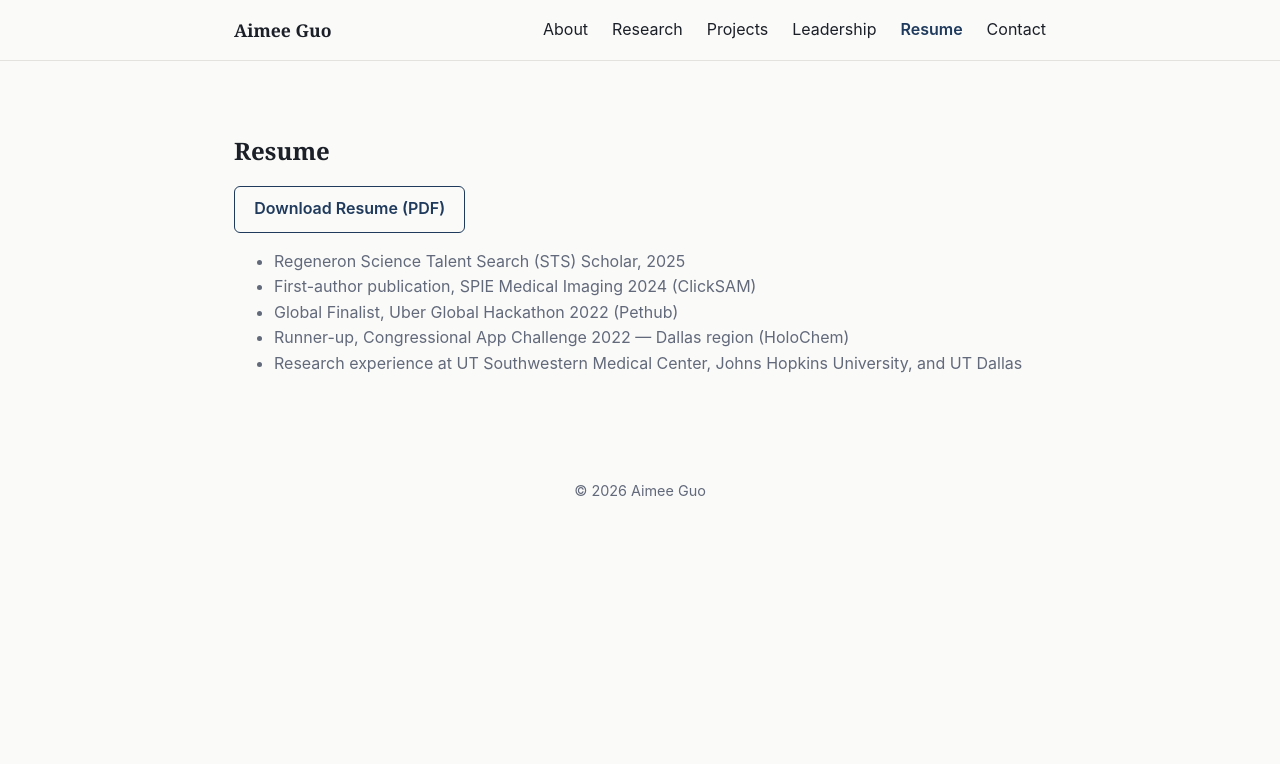
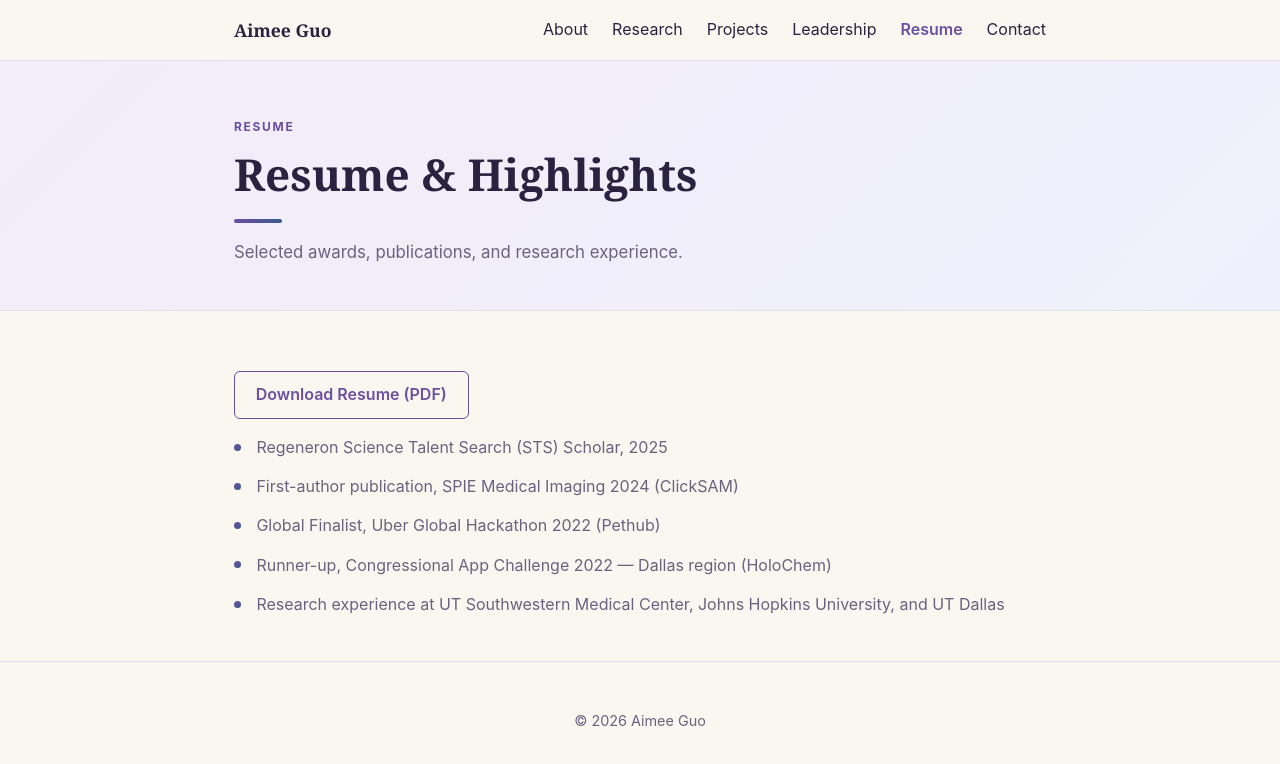
Before and after one commit to aimeeguo24/aimeeguo24.github.io, a plain HTML site: page resume.html in a window 1280 px wide. Drawn offline with Linux system fonts and the light colour scheme.

Commit message:
Redesign inner pages with cream/purple/blue palette and page headers
Swap the navy/slate palette for a warm cream background with purple
and blue accents. Each inner page gets a gradient page-header band
with an eyebrow label, title, accent bar, and subtitle, replacing
the plain section heading. Project cards, buttons, and list bullets
pick up the new accent colors for a more cohesive, professional look.

Co-Authored-By: Claude Sonnet 5 <noreply@anthropic.com>

```diff
--- a/resume.html
+++ b/resume.html
@@ -26,8 +26,16 @@
   </header>
 
   <main>
+    <section class="page-hero">
+      <div class="page-hero-inner">
+        <p class="eyebrow">Resume</p>
+        <h1>Resume & Highlights</h1>
+        <div class="accent-bar"></div>
+        <p class="subtitle">Selected awards, publications, and research experience.</p>
+      </div>
+    </section>
+
     <section class="section">
-      <h2>Resume</h2>
       <p>
         <!-- TODO: drop your resume PDF into assets/resume.pdf, or remove this link if not ready yet -->
         <a class="btn btn-outline" href="assets/resume.pdf" target="_blank" rel="noopener">Download Resume (PDF)</a>
--- a/style.css
+++ b/style.css
@@ -1,16 +1,21 @@
 :root {
-  --bg: #fafaf9;
-  --text: #1b1f27;
-  --muted: #62697a;
-  --accent: #1f3a5c;
-  --accent-hover: #16293f;
-  --border: #e3e2df;
-  --card-bg: #f2f1ee;
+  --bg: #faf6f0;
+  --text: #2a2340;
+  --muted: #6b6280;
+  --accent: #6c4fa1;
+  --accent-2: #3a5a8c;
+  --accent-hover: #55407f;
+  --border: #e6ddea;
+  --card-bg: #f3ecf4;
   --max-width: 860px;
 
-  --hero-bg: #0d1626;
-  --hero-text: #f5f6f8;
-  --hero-muted: #97a2b8;
+  --hero-bg-start: #241b3f;
+  --hero-bg-end: #1b2c4a;
+  --hero-text: #faf6f0;
+  --hero-muted: #c9bfe0;
+
+  --band-start: #f3ecf9;
+  --band-end: #eef1fb;
 }
 
 * {
@@ -70,7 +75,7 @@ h1, h2, h3 {
 }
 
 .site-header.scrolled {
-  box-shadow: 0 1px 6px rgba(0, 0, 0, 0.06);
+  box-shadow: 0 1px 10px rgba(108, 79, 161, 0.12);
 }
 
 .nav-links {
@@ -107,7 +112,7 @@ h1, h2, h3 {
   display: block;
 }
 
-/* Hero */
+/* Hero (home) */
 
 .hero {
   min-height: calc(100vh - 61px);
@@ -120,7 +125,7 @@ h1, h2, h3 {
   gap: 1.25rem;
   padding: 3rem 1.5rem;
   position: relative;
-  background: var(--hero-bg);
+  background: linear-gradient(135deg, var(--hero-bg-start), var(--hero-bg-end));
   color: var(--hero-text);
 }
 
@@ -179,17 +184,61 @@ h1, h2, h3 {
   }
 }
 
+/* Page header (inner pages) */
+
+.page-hero {
+  background: linear-gradient(135deg, var(--band-start), var(--band-end));
+  border-bottom: 1px solid var(--border);
+}
+
+.page-hero-inner {
+  max-width: var(--max-width);
+  margin: 0 auto;
+  padding: 3.5rem 1.5rem 2.75rem;
+}
+
+.eyebrow {
+  text-transform: uppercase;
+  letter-spacing: 0.14em;
+  font-size: 0.75rem;
+  font-weight: 700;
+  color: var(--accent);
+  margin: 0 0 0.75rem;
+}
+
+.page-hero h1 {
+  font-size: clamp(2rem, 4vw, 2.75rem);
+  margin: 0;
+}
+
+.accent-bar {
+  width: 3rem;
+  height: 4px;
+  border-radius: 2px;
+  background: linear-gradient(90deg, var(--accent), var(--accent-2));
+  margin: 1.1rem 0 0;
+}
+
+.page-hero .subtitle {
+  color: var(--muted);
+  font-size: 1.05rem;
+  margin: 1rem 0 0;
+  max-width: 40rem;
+}
+
+/* Buttons */
+
 .btn {
   display: inline-block;
-  background: var(--accent);
+  background: linear-gradient(135deg, var(--accent), var(--accent-2));
   color: #fff;
-  padding: 0.6rem 1.2rem;
+  padding: 0.65rem 1.3rem;
   border-radius: 6px;
   font-weight: 600;
 }
 
 .btn:hover {
-  background: var(--accent-hover);
+  filter: brightness(0.93);
   text-decoration: none;
 }
 
@@ -199,23 +248,16 @@ h1, h2, h3 {
   border: 1px solid var(--accent);
 }
 
+.btn-outline:hover {
+  background: var(--card-bg);
+}
+
 /* Sections */
 
 .section {
   max-width: var(--max-width);
   margin: 0 auto;
-  padding: 2.5rem 1.5rem;
-  border-top: 1px solid var(--border);
-}
-
-main > .section:first-child {
-  border-top: none;
-  padding-top: 3.5rem;
-}
-
-.section h2 {
-  font-size: 1.5rem;
-  margin-bottom: 1.25rem;
+  padding: 2.75rem 1.5rem;
 }
 
 /* Projects */
@@ -229,38 +271,76 @@ main > .section:first-child {
 .project-card {
   background: var(--card-bg);
   border: 1px solid var(--border);
-  border-radius: 8px;
-  padding: 1.25rem;
+  border-radius: 10px;
+  padding: 1.5rem;
+  transition: box-shadow 0.2s ease, transform 0.2s ease, border-color 0.2s ease;
+}
+
+.project-card:hover {
+  border-color: var(--accent);
+  box-shadow: 0 10px 28px rgba(108, 79, 161, 0.14);
+  transform: translateY(-2px);
 }
 
 .project-card h3 {
   margin-top: 0;
   margin-bottom: 0.5rem;
-  font-size: 1.1rem;
+  font-size: 1.15rem;
 }
 
 .project-card .tech {
-  color: var(--muted);
-  font-size: 0.9rem;
+  color: var(--accent-2);
+  font-size: 0.85rem;
+  font-weight: 600;
 }
 
 .project-links {
   display: flex;
   gap: 1rem;
-  margin-top: 0.75rem;
+  margin-top: 0.9rem;
 }
 
-/* Resume / Contact */
+/* Highlights (Leadership / Resume lists) */
 
 .highlights {
+  list-style: none;
+  padding: 0;
+  margin: 0;
+  display: flex;
+  flex-direction: column;
+  gap: 0.85rem;
+}
+
+.highlights li {
+  position: relative;
+  padding-left: 1.4rem;
   color: var(--muted);
 }
+
+.highlights li::before {
+  content: "";
+  position: absolute;
+  left: 0;
+  top: 0.55em;
+  width: 7px;
+  height: 7px;
+  border-radius: 50%;
+  background: linear-gradient(135deg, var(--accent), var(--accent-2));
+}
+
+.highlights li a {
+  color: var(--text);
+  font-weight: 500;
+}
+
+/* Contact */
 
 .social-links {
   list-style: none;
   display: flex;
   gap: 1.25rem;
   padding: 0;
+  margin: 1rem 0 0;
 }
 
 /* Footer */
@@ -270,6 +350,7 @@ main > .section:first-child {
   padding: 2rem 1.5rem;
   color: var(--muted);
   font-size: 0.9rem;
+  border-top: 1px solid var(--border);
 }
 
 /* Responsive nav */
```
Also changed, not shown: about.html (+9 -1 lines), contact.html (+9 -1 lines), leadership.html (+9 -1 lines), projects.html (+9 -1 lines), research.html (+9 -2 lines).
